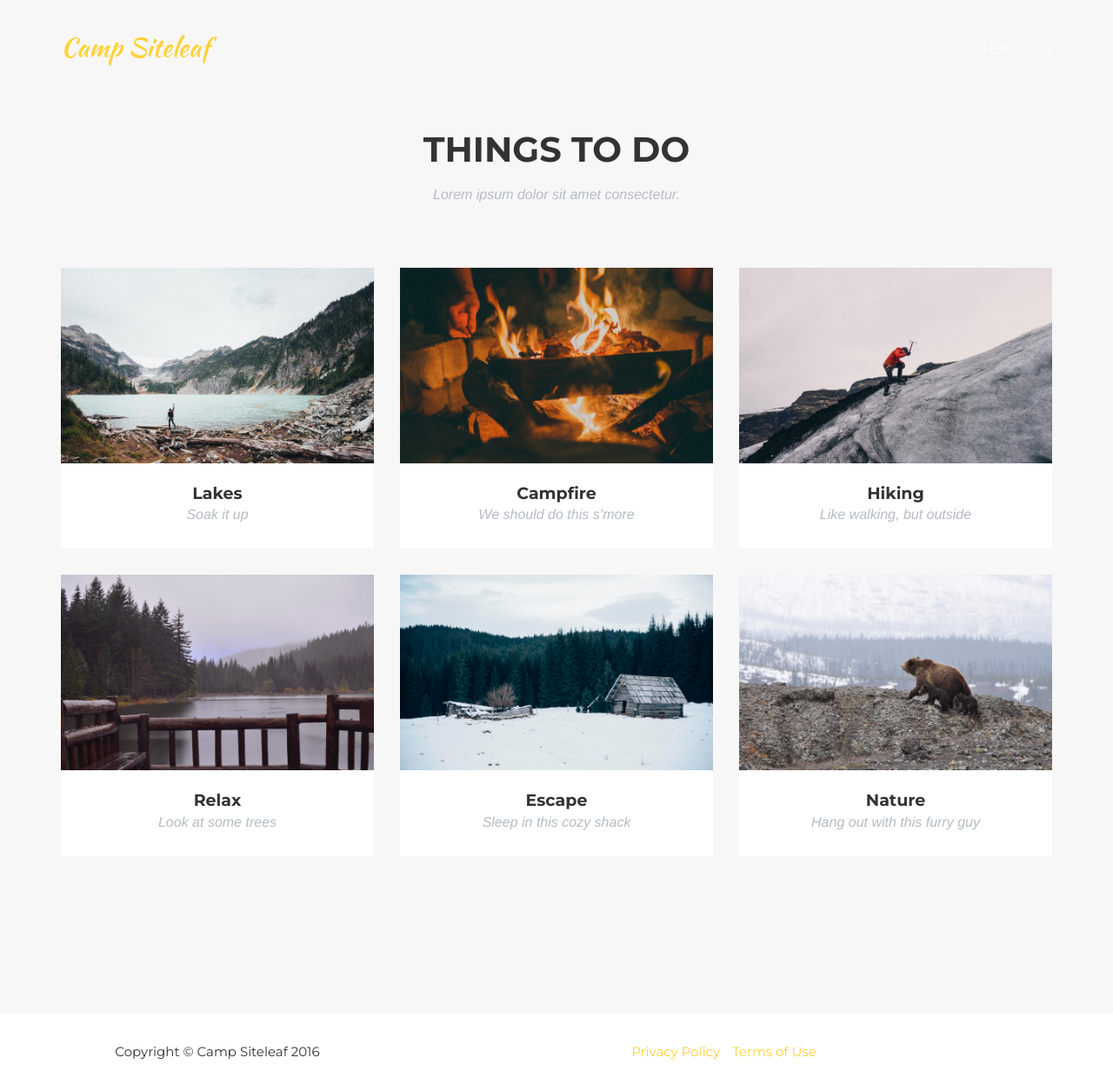
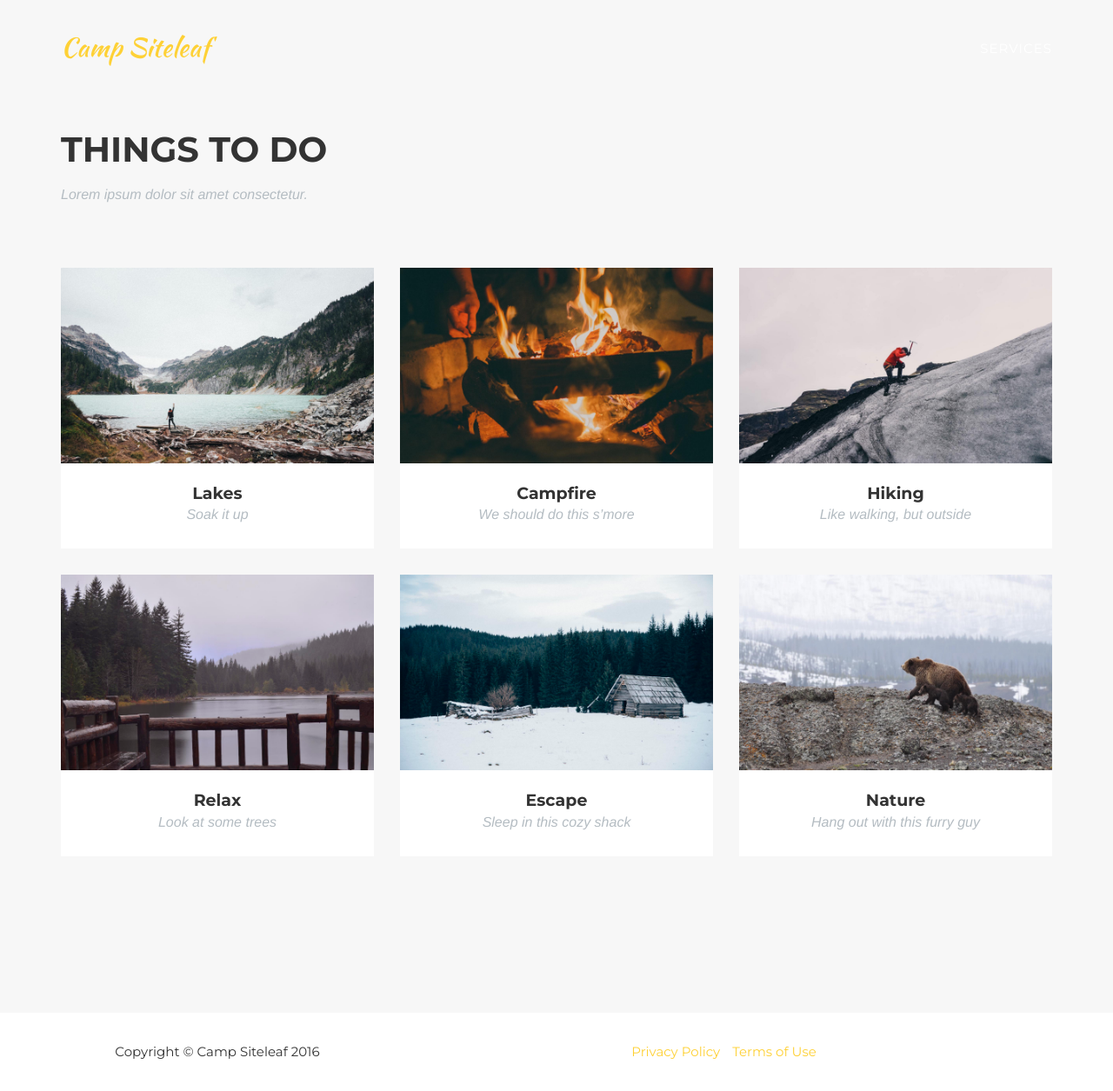
Before and after one commit to dspringate/experiment, a Jekyll site: the page built from index.markdown, in a window 1280 px wide and 1255 px high. Shown: the whole window at 87% size. Built offline with Jekyll 4.4.1, drawn with Linux system fonts in a browser that asks for light colours; some web fonts are replaced.

Commit message:
removed text-center class

```diff
--- a/_includes/portfolio_grid.html
+++ b/_includes/portfolio_grid.html
@@ -2,7 +2,7 @@
     <section id="portfolio" class="bg-light-gray">
         <div class="container">
             <div class="row">
-                <div class="col-lg-12 text-center">
+                <div class="col-lg-12">
                     <h2 class="section-heading">Things to do</h2>
                     <h3 class="section-subheading text-muted">Lorem ipsum dolor sit amet consectetur.</h3>
                 </div>
```
